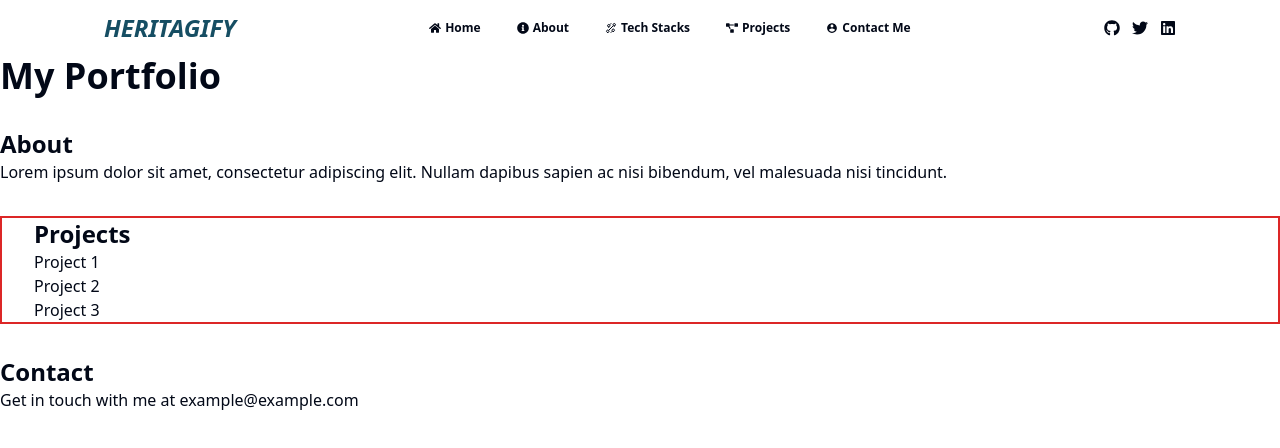
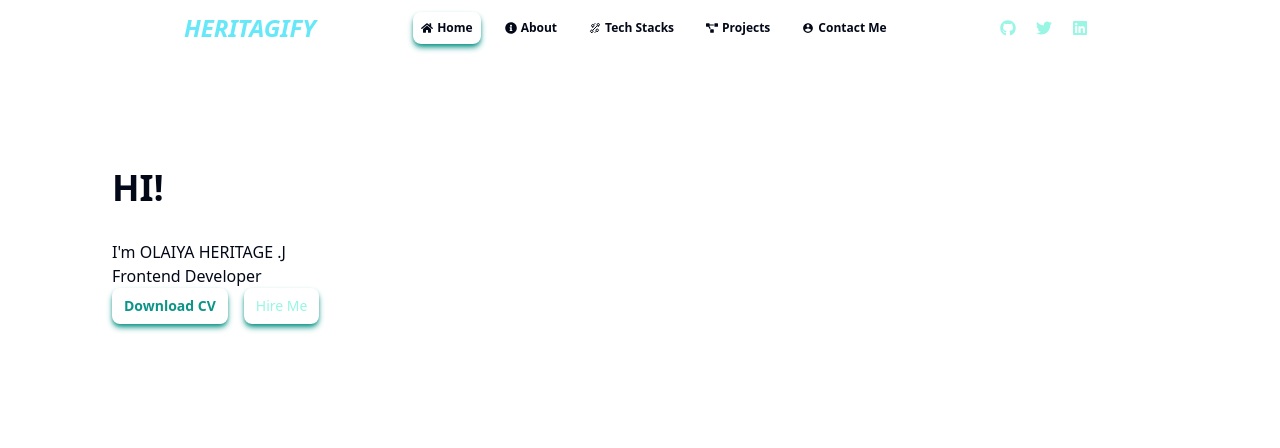
Before and after one commit to Heritagify/My-Portfolio, a Next.js app: page / in a window 1280 px wide. Shown: the top 448 px of the page. Built offline with nearby package versions, Linux system fonts and the light colour scheme.

Commit message:
portfolio in progress

```diff
--- a/app/page.tsx
+++ b/app/page.tsx
@@ -2,6 +2,26 @@
 import './globals.css'
 import { useAos } from "./utils/useAos";
 import Navbar from '.././components/Navbar'
+import { TfiShine } from "react-icons/tfi";
+import { MdDarkMode } from "react-icons/md";
+import { VscVscode } from "react-icons/vsc"; <VscVscode />
+import { FaGithub } from "react-icons/fa"; <FaGithub />
+import { FaHtml5 } from "react-icons/fa6"; <FaHtml5 />
+import { FaCss3Alt } from "react-icons/fa"; <FaCss3Alt />
+import { IoLogoJavascript } from "react-icons/io"; <IoLogoJavascript />
+import { SiTailwindcss } from "react-icons/si"; <SiTailwindcss />
+import { FaReact } from "react-icons/fa"; <FaReact />
+import { SiVite } from "react-icons/si"; <SiVite />
+import { RiNextjsFill } from "react-icons/ri"; <RiNextjsFill />
+import { SiMongodb } from "react-icons/si"; <SiMongodb />
+import { IoLogoVercel } from "react-icons/io5"; <IoLogoVercel />
+import PortPic from './'
+
+
+
+
+
+
 
 
 export default function Page() {
@@ -10,28 +30,19 @@ export default function Page() {
   return (
     <div className="dark">
       <Navbar/>
-      <h1
-        data-aos="fade-right"
-        className="text-4xl font-bold mb-8">My Portfolio</h1>
-      <div data-aos="fade-up" className="mb-8">
-        <h2 className="text-2xl font-semibold">About</h2>
-        <p>
-          Lorem ipsum dolor sit amet, consectetur adipiscing elit. Nullam dapibus
-          sapien ac nisi bibendum, vel malesuada nisi tincidunt.
-        </p>
+      <div className="mx-28 mt-28">
+        <h1
+          data-aos="fade-right"
+          className="text-4xl font-bold mb-8">HI!</h1>
+          <h1>I'm OLAIYA HERITAGE .J</h1>
+          <h1>Frontend Developer</h1>
+          <p></p>
+          <div className="flex gap-4">
+            <button className="cursor-pointer p-2 px-3 rounded-lg bg-white text-sm text-teal-600 font-semibold hover:text-emerald-200 shadow-md shadow-teal-600">Download CV</button>
+            <button className="cursor-pointer p-2 px-3 text-sm text-teal-200 rounded-lg hover:text-emerald-200 shadow-md shadow-teal-600">Hire Me</button>
+          </div>
       </div>
-      <div data-aos="fade-left" className="container mb-8 border-2 border-red-600">
-        <h2 className="text-2xl font-semibold">Projects</h2>
-        <ul>
-          <li>Project 1</li>
-          <li>Project 2</li>
-          <li>Project 3</li>
-        </ul>
-      </div>
-      <div data-aos="fade-right">
-        <h2 className="text-2xl font-semibold">Contact</h2>
-        <p>Get in touch with me at example@example.com</p>
-      </div>
+
     </div>
   );
 }
--- a/components/Navbar.tsx
+++ b/components/Navbar.tsx
@@ -7,40 +7,50 @@ import { FaProjectDiagram } from "react-icons/fa";
 import { GrTechnology } from "react-icons/gr";
 import { FaHome } from "react-icons/fa";
 import { FaInfoCircle } from "react-icons/fa";
+import { IoMenu } from "react-icons/io5"; <IoMenu />
+import { LiaTimesSolid } from "react-icons/lia"; <LiaTimesSolid />
+
+
 
 export default function Navbar() {
   return (
     <div>
-      <header className="flex justify-between mx-24 p-2 items-center  container-fluid py-3">
-        <h1 className="italic text-cyan-900 font-semibold text-2xl">
+      <header className="flex justify-between mx-44 p-2 items-center  container-fluid py-3">
+        <h1 className="italic text-cyan-300 font-semibold text-2xl">
           HERITAGIFY
         </h1>
-        <div className="hidden md:flex space-x-9 text-xs font-semibold">
-          <li className="flex items-center gap-1 cursor-pointer">
+        <div className="hidden md:flex space-x-4 text-xs font-semibold">
+          <li className="flex items-center gap-1 cursor-pointer p-2 rounded-lg hover:text-emerald-200 shadow-md shadow-teal-600">
             <FaHome />
             Home
           </li>
-          <li className="flex items-center gap-1 cursor-pointer">
+          <li className="flex items-center gap-1 cursor-pointer p-2 rounded-lg hover:text-emerald-200 hover:shadow-sm hover:shadow-teal-500">
             <FaInfoCircle />
             About
           </li>
-          <li className="flex items-center gap-1 cursor-pointer">
+          <li className="flex items-center gap-1 cursor-pointer p-2 rounded-lg hover:text-emerald-200 hover:shadow-sm hover:shadow-teal-500">
             <GrTechnology />
             Tech Stacks
           </li>
-          <li className="flex items-center gap-1 cursor-pointer">
+          <li className="flex items-center gap-1 cursor-pointer p-2 rounded-lg hover:text-emerald-200 hover:shadow-sm hover:shadow-teal-500">
             <FaProjectDiagram />
             Projects
           </li>
-          <li className="flex items-center gap-1 cursor-pointer">
+          <li className="flex items-center gap-1 cursor-pointer p-2 rounded-lg hover:text-emerald-200 hover:shadow-md hover:shadow-teal-500">
             <IoMdContact />
             Contact Me
           </li>
         </div>
-        <div className="flex space-x-3">
-          <FaGithub />
-          <FaTwitter />
-          <FaLinkedin />
+        <div className="flex space-x-1">
+          <button  className="cursor-pointer p-2 rounded-lg text-teal-200">
+            <FaGithub />
+          </button>
+          <button  className="cursor-pointer p-2 rounded-lg text-teal-200">
+            <FaTwitter />
+          </button>
+          <button  className="cursor-pointer p-2 rounded-lg text-teal-200">
+            <FaLinkedin />
+          </button>
         </div>
       </header>
     </div>
```
Also changed, not shown: components/Footer.tsx (added), public/portPic.jpg (added).
